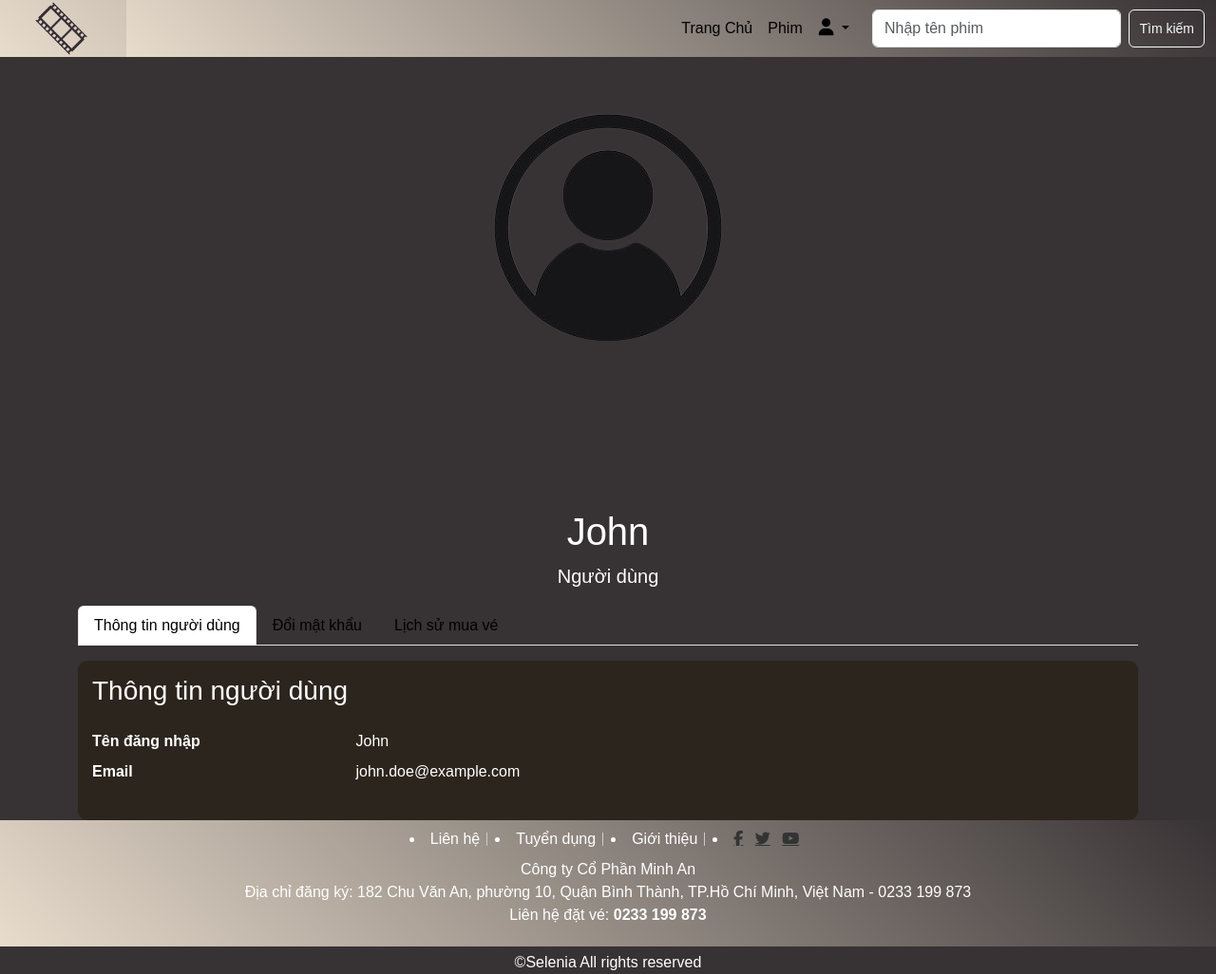
After one commit to tmthu1204/ISE-04-TicketWebsite, a PHP site: page /user/user-info.html in a window 1280 px wide. The commit adds this page. Shown: the whole page at 95% size. Run offline with PHP 8.4, Linux system fonts and the light colour scheme.

Commit message:
Update choose-theatre.html and create user-info.html

```diff
--- a/HTML TICKET MOVIE/style.css
+++ b/HTML TICKET MOVIE/style.css
@@ -691,3 +691,27 @@ footer {
     color: black;
     font-weight: bold;
 }
+
+/*User info*/
+.card-info{
+    background-color:#2c251d;
+    padding: 15px; /* Khoảng cách bên trong thẻ */
+    border-radius: 10px; /* Bo góc */
+}
+
+.nav-link {
+    color: black;
+}
+
+.nav-link.active {
+    background-color: black;
+}
+
+h1 {
+    margin-top: 100px; /* Tăng khoảng cách bên dưới tiêu đề */
+}
+
+#confirmBtn{
+    margin-bottom:100px;
+    margin-top:50px;
+}
--- a/HTML TICKET MOVIE/user/Homepage-user.html
+++ b/HTML TICKET MOVIE/user/Homepage-user.html
@@ -42,7 +42,7 @@
                     <i class="fa-solid fa-user" style="font-size:18px;" ></i>
                 </a>
                 <ul class="dropdown-menu" aria-labelledby="navbarDropdown" style="background: linear-gradient(45deg, #e8dccc, #373234);">
-                  <li><a class="dropdown-item" href="profile.html" style="color: #000000;">Thông tin</a></li>
+                  <li><a class="dropdown-item" href="user-info.html" style="color: #000000;">Thông tin</a></li>
                   <li><a class="dropdown-item" href="purchase_history.html" style="color: #000000;">Lịch sử mua vé</a></li>
                   <li><a class="dropdown-item" href="Login.html" style="color: #000000;">Đăng xuất</a></li>
                 </ul>
--- a/HTML TICKET MOVIE/user/MovieTab-user.html
+++ b/HTML TICKET MOVIE/user/MovieTab-user.html
@@ -42,7 +42,7 @@
                 <i class="fa-solid fa-user" style="font-size:18px;" ></i>
             </a>
             <ul class="dropdown-menu" aria-labelledby="navbarDropdown" style="background: linear-gradient(45deg, #e8dccc, #373234);">
-              <li><a class="dropdown-item" href="profile.html" style="color: #000000;">Thông tin</a></li>
+              <li><a class="dropdown-item" href="user-info.html" style="color: #000000;">Thông tin</a></li>
               <li><a class="dropdown-item" href="purchase_history.html" style="color: #000000;">Lịch sử mua vé</a></li>
               <li><a class="dropdown-item" href="Login.html" style="color: #000000;">Đăng xuất</a></li>
             </ul>
--- a/HTML TICKET MOVIE/user/choose-theatre-user.html
+++ b/HTML TICKET MOVIE/user/choose-theatre-user.html
@@ -42,7 +42,7 @@
                     <i class="fa-solid fa-user" style="font-size:18px;" ></i>
                 </a>
                 <ul class="dropdown-menu" aria-labelledby="navbarDropdown" style="background: linear-gradient(45deg, #e8dccc, #373234);">
-                  <li><a class="dropdown-item" href="profile.html" style="color: #000000;">Thông tin</a></li>
+                  <li><a class="dropdown-item" href="user-info.html" style="color: #000000;">Thông tin</a></li>
                   <li><a class="dropdown-item" href="purchase_history.html" style="color: #000000;">Lịch sử mua vé</a></li>
                   <li><a class="dropdown-item" href="Login.html" style="color: #000000;">Đăng xuất</a></li>
                 </ul>
--- a/HTML TICKET MOVIE/user/movie-details-user.html
+++ b/HTML TICKET MOVIE/user/movie-details-user.html
@@ -47,7 +47,7 @@
             </a>
             <ul class="dropdown-menu" aria-labelledby="navbarDropdown"
               style="background: linear-gradient(45deg, #e8dccc, #373234);">
-              <li><a class="dropdown-item" href="profile.html" style="color: #000000;">Thông tin</a></li>
+              <li><a class="dropdown-item" href="user-info.html" style="color: #000000;">Thông tin</a></li>
               <li><a class="dropdown-item" href="purchase_history.html" style="color: #000000;">Lịch sử mua vé</a></li>
               <li><a class="dropdown-item" href="Login.html" style="color: #000000;">Đăng xuất</a></li>
             </ul>
--- a/HTML TICKET MOVIE/user/payment-res.html
+++ b/HTML TICKET MOVIE/user/payment-res.html
@@ -40,7 +40,7 @@
                 <i class="fa-solid fa-user" style="font-size:18px;" ></i>
             </a>
             <ul class="dropdown-menu" aria-labelledby="navbarDropdown" style="background: linear-gradient(45deg, #e8dccc, #373234);">
-              <li><a class="dropdown-item" href="profile.html" style="color: #000000;">Thông tin</a></li>
+              <li><a class="dropdown-item" href="user-info.html" style="color: #000000;">Thông tin</a></li>
               <li><a class="dropdown-item" href="purchase_history.html" style="color: #000000;">Lịch sử mua vé</a></li>
               <li><a class="dropdown-item" href="Login.html" style="color: #000000;">Đăng xuất</a></li>
             </ul>
--- a/HTML TICKET MOVIE/user/payment.html
+++ b/HTML TICKET MOVIE/user/payment.html
@@ -40,7 +40,7 @@
                 <i class="fa-solid fa-user" style="font-size:18px;" ></i>
             </a>
             <ul class="dropdown-menu" aria-labelledby="navbarDropdown" style="background: linear-gradient(45deg, #e8dccc, #373234);">
-              <li><a class="dropdown-item" href="profile.html" style="color: #000000;">Thông tin</a></li>
+              <li><a class="dropdown-item" href="user-info.html" style="color: #000000;">Thông tin</a></li>
               <li><a class="dropdown-item" href="purchase_history.html" style="color: #000000;">Lịch sử mua vé</a></li>
               <li><a class="dropdown-item" href="Login.html" style="color: #000000;">Đăng xuất</a></li>
             </ul>
--- a/HTML TICKET MOVIE/user/seat-selection-user.html
+++ b/HTML TICKET MOVIE/user/seat-selection-user.html
@@ -41,7 +41,7 @@
                         </a>
                         <ul class="dropdown-menu" aria-labelledby="navbarDropdown"
                             style="background: linear-gradient(45deg, #e8dccc, #373234);">
-                            <li><a class="dropdown-item" href="profile.html" style="color: #000000;">Thông tin</a></li>
+                            <li><a class="dropdown-item" href="user-info.html" style="color: #000000;">Thông tin</a></li>
                             <li><a class="dropdown-item" href="purchase_history.html" style="color: #000000;">Lịch sử
                                     mua vé</a></li>
                             <li><a class="dropdown-item" href="Login.html" style="color: #000000;">Đăng xuất</a></li>
--- a/HTML TICKET MOVIE/user/snack.html
+++ b/HTML TICKET MOVIE/user/snack.html
@@ -40,7 +40,7 @@
                 <i class="fa-solid fa-user" style="font-size:18px;" ></i>
             </a>
             <ul class="dropdown-menu" aria-labelledby="navbarDropdown" style="background: linear-gradient(45deg, #e8dccc, #373234);">
-              <li><a class="dropdown-item" href="profile.html" style="color: #000000;">Thông tin</a></li>
+              <li><a class="dropdown-item" href="user-info.html" style="color: #000000;">Thông tin</a></li>
               <li><a class="dropdown-item" href="purchase_history.html" style="color: #000000;">Lịch sử mua vé</a></li>
               <li><a class="dropdown-item" href="Login.html" style="color: #000000;">Đăng xuất</a></li>
             </ul>
--- /dev/null
+++ b/HTML TICKET MOVIE/user/user-info.html
@@ -0,0 +1,178 @@
+<!DOCTYPE html>
+<html lang="vi">
+
+<head>
+    <meta charset="UTF-8">
+    <meta name="viewport" content="width=device-width, initial-scale=1.0">
+    <title>Trang Bán Vé Xem Phim</title>
+    <link href="https://cdn.jsdelivr.net/npm/bootstrap@5.3.3/dist/css/bootstrap.min.css" rel="stylesheet"
+        integrity="sha384-QWTKZyjpPEjISv5WaRU9OFeRpok6YctnYmDr5pNlyT2bRjXh0JMhjY6hW+ALEwIH" crossorigin="anonymous">
+    <link rel="stylesheet" href="../fontawesome-free-6.7.1-web/fontawesome-free-6.7.1-web/css/all.css">
+    <script src="https://cdn.jsdelivr.net/npm/bootstrap@5.3.3/dist/js/bootstrap.bundle.min.js"
+        integrity="sha384-YvpcrYf0tY3lHB60NNkmXc5s9fDVZLESaAA55NDzOxhy9GkcIdslK1eN7N6jIeHz"
+        crossorigin="anonymous"></script>
+    <link rel="stylesheet" href="../style.css">
+</head>
+
+<body>
+    <nav class="navbar navbar-expand-lg navbar-dark" style="background: linear-gradient(45deg, #e8dccc, #373234);">
+        <div class="container-fluid">
+            <a class="navbar-brand" href="#">
+                <img src="../images/png-clipart-red-river-theatres-cinema-film-logo-reel-miscellaneous-angle-removebg-preview.png"
+                    alt="Cinema Logo" style="height: 60px;">
+            </a>
+            <button class="navbar-toggler" type="button" data-bs-toggle="collapse" data-bs-target="#navbarNav">
+                <span class="navbar-toggler-icon"></span>
+            </button>
+            <div class="collapse navbar-collapse" id="navbarNav"
+                style="background: linear-gradient(45deg, #e8dccc, #373234); min-height: 60px;">
+                <ul class="navbar-nav ms-auto">
+                    <li class="nav-item text-center">
+                        <a class="nav-link" href="Homepage-user.html" style="color: #000000">Trang Chủ</a>
+                    </li>
+                    <li class="nav-item text-center">
+                        <a class="nav-link" href="MovieTab-user.html" style="color: #000000">Phim</a>
+                    </li>
+                    <li class="nav-item text-center">
+                        <div id="userInfo"
+                            style="color: #000000; text-align: center; margin-left: 0.5px; margin-right: 0.5px"></div>
+                    </li>
+                    <!-- Profile Dropdown -->
+                    <li class="nav-item dropdown text-center">
+                        <a class="nav-link dropdown-toggle" href="#" id="navbarDropdown" role="button"
+                            data-bs-toggle="dropdown" aria-expanded="false" style="color: #000000;">
+                            <i class="fa-solid fa-user" style="font-size:18px;"></i>
+                        </a>
+                        <ul class="dropdown-menu" aria-labelledby="navbarDropdown"
+                            style="background: linear-gradient(45deg, #e8dccc, #373234);">
+                            <li><a class="dropdown-item" href="user-info.html" style="color: #000000;">Thông tin</a></li>
+                            <li><a class="dropdown-item" href="purchase_history.html" style="color: #000000;">Lịch sử
+                                    mua vé</a></li>
+                            <li><a class="dropdown-item" href="Login.html" style="color: #000000;">Đăng xuất</a></li>
+                        </ul>
+                    </li>
+                </ul>
+                <form class="d-flex ms-3">
+                    <input class="form-control me-2" type="search" placeholder="Nhập tên phim" aria-label="Search">
+                    <button class="btn btn-outline-light" type="submit">Tìm kiếm</button>
+                </form>
+            </div>
+        </div>
+    </nav>
+
+    <body>
+        <header class="profile-header">
+            <div class="container text-center">
+                <img src="../images/user-removebg-preview.png" alt="User profile picture" class="rounded-circle profile-img mb-3">
+                <h1>John</h1>
+                <p class="lead">Người dùng</p>
+            </div>
+        </header>
+
+        <main class="container">
+            <ul class="nav nav-tabs" id="profileTabs" role="tablist">
+                <li class="nav-item" role="presentation">
+                    <button class="nav-link active" id="profile-tab" data-bs-toggle="tab" data-bs-target="#profile" type="button" role="tab" aria-controls="profile" aria-selected="true">Thông tin người dùng</button>
+                </li>
+                <li class="nav-item" role="presentation">
+                    <button class="nav-link" id="change-password-tab" data-bs-toggle="tab" data-bs-target="#change-password" type="button" role="tab" aria-controls="change-password" aria-selected="false">Đổi mật khẩu</button>
+                </li>
+                <li class="nav-item" role="presentation">
+                    <button class="nav-link" id="ticket-history-tab" data-bs-toggle="tab" data-bs-target="#ticket-history" type="button" role="tab" aria-controls="ticket-history" aria-selected="false">Lịch sử mua vé</button>
+                </li>
+            </ul>
+            <div class="tab-content mt-3" id="profileTabsContent">
+                <div class="tab-pane fade show active" id="profile" role="tabpanel" aria-labelledby="profile-tab">
+                    <div class="card-info">
+                        <div class="card-body">
+                            <h3 class="card-title mb-4" style="color:white">Thông tin người dùng</h3>
+                            <dl class="row">
+                                <dt class="col-sm-3" style="color:white">Tên đăng nhập</dt>
+                                <dd class="col-sm-9" style="color:white">John</dd>
+
+                                <dt class="col-sm-3" style="color:white">Email</dt>
+                                <dd class="col-sm-9" style="color:white">john.doe@example.com</dd>
+
+                            </dl>
+                        </div>
+                    </div>
+                </div>
+                <div class="tab-pane fade" id="change-password" role="tabpanel" aria-labelledby="change-password-tab">
+                    <div class="card">
+                        <div class="card-body">
+                            <h3 class="card-title mb-4" style="color:white">Đổi mật khẩu</h3>
+                            <form id="changePasswordForm">
+                                <div class="mb-3">
+                                    <label for="currentPassword" class="form-label" style="color:white">Mật khẩu hiện tại</label>
+                                    <input type="password" class="form-control" id="currentPassword" required>
+                                </div>
+                                <div class="mb-3">
+                                    <label for="newPassword" class="form-label" style="color:white">Mật khẩu mới</label>
+                                    <input type="password" class="form-control" id="newPassword" required>
+                                </div>
+                                <div class="mb-3">
+                                    <label for="confirmPassword" class="form-label" style="color:white">Xác nhận mật khẩu mới</label>
+                                    <input type="password" class="form-control" id="confirmPassword" required>
+                                </div>
+                                <button type="submit" class="btn btn-danger" style="color:white">Đổi mật khẩu</button>
+                            </form>
+                        </div>
+                    </div>
+                </div>
+                <div class="tab-pane fade" id="ticket-history" role="tabpanel" aria-labelledby="ticket-history-tab">
+                    <div class="card">
+                        <div class="card-body">
+                            <h3 class="card-title mb-4" style="color:white">Lịch sử mua vé</h3>
+                            <div class="table-responsive">
+                                <table class="table table-striped">
+                                    <thead>
+                                        <tr>
+                                            <th>Ngày</th>
+                                            <th>Phim</th>
+                                            <th>Rạp</th>
+                                            <th>Ghế</th>
+                                            <th>Tổng cộng</th>
+                                        </tr>
+                                    </thead>
+                                    <tbody>
+                                        <tr>
+                                            <td>2024-05-01</td>
+                                            <td>Avengers: Endgame</td>
+                                            <td>Selenia Đống Đa</td>
+                                            <td>A12, A13</td>
+                                            <td>250.000 VNĐ</td>
+                                        </tr>
+                                    </tbody>
+                                </table>
+                            </div>
+                        </div>
+                    </div>
+                </div>
+            </div>
+        </main>
+<!--Footer-->
+<div class="footer" style="background: linear-gradient(45deg, #e8dccc, #373234)">
+    <div class="footer-top">
+        <li><a href=""></a>Liên hệ</li>
+        <li><a href=""></a>Tuyển dụng</li>
+        <li><a href=""></a>Giới thiệu</li>
+        <li>
+            <a href="" class="fab fa-facebook-f"></a>
+            <a href="" class="fab fa-twitter"></a>
+            <a href="" class="fab fa-youtube"></a>
+        </li>
+    </div>
+    <div class="footer-center">
+        <p>Công ty Cổ Phần Minh An <br>
+            Địa chỉ đăng ký: 182 Chu Văn An, phường 10, Quận Bình Thành, TP.Hồ Chí Minh, Việt Nam - 0233 199 873<br>
+            Liên hệ đặt vé: <b>0233 199 873</b>
+        </p>
+    </div>
+</div>
+<div class="footer-bottom">
+    ©Selenia All rights reserved
+</div>
+</body>
+<script src="./js/snack.js"></script>
+
+</html>
--- a/HTML TICKET MOVIE/viewer/choose_theatre.html
+++ b/HTML TICKET MOVIE/viewer/choose_theatre.html
@@ -49,7 +49,7 @@
 
     <!-- Main Content -->
     <main class="container my-4">
-        <h1 class="text-center mb-4">Chọn Chi Nhánh</h1>
+        <h1 class="text-center mb-4 " style="margin-bottom:200px">Chọn Chi Nhánh</h1>
 
         <div class="row row-cols-1 row-cols-md-2 row-cols-lg-3 g-4 mb-4">
             <div class="col">
```
Also changed, not shown: HTML TICKET MOVIE/images/user-removebg-preview.png (added).
